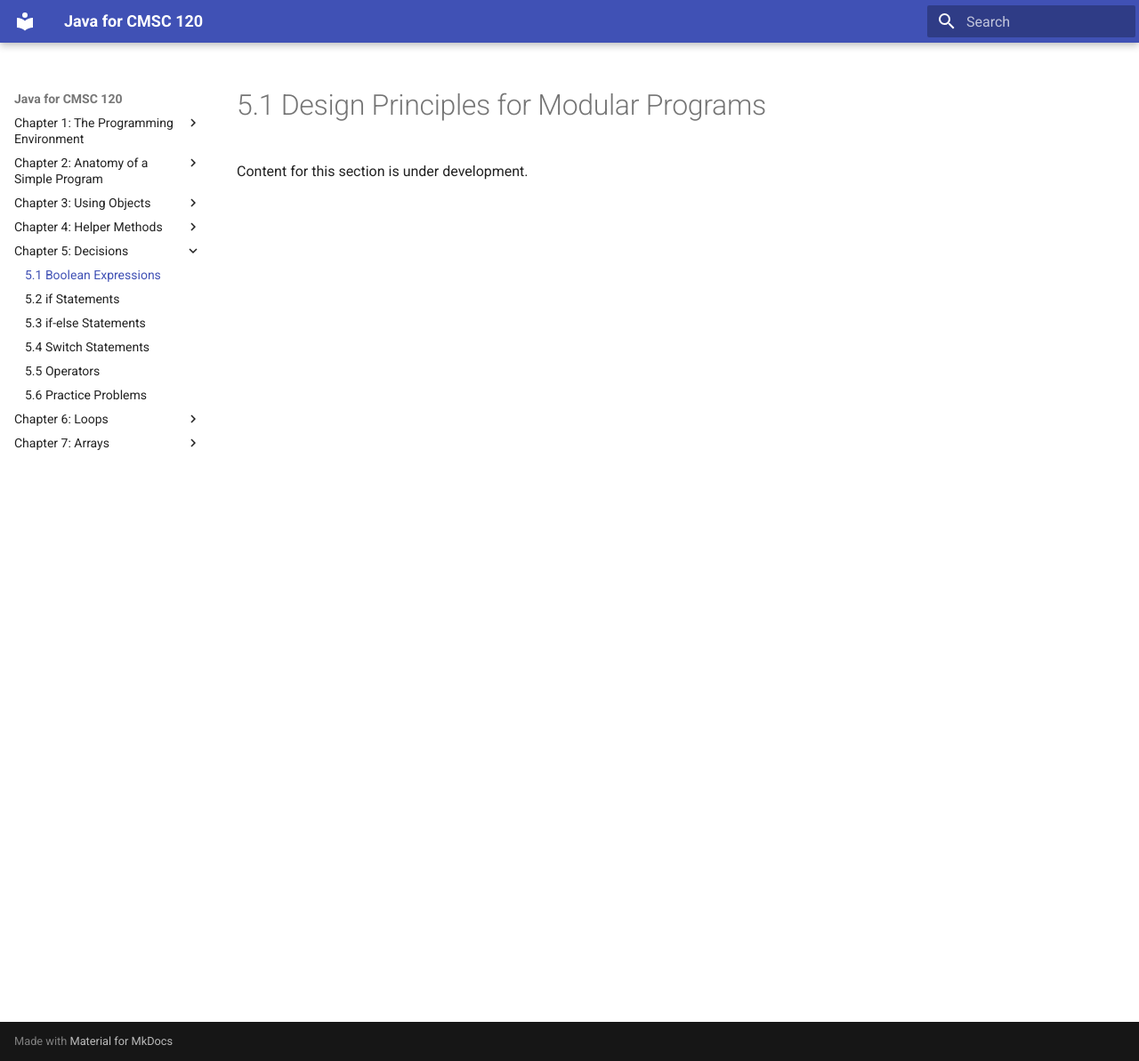
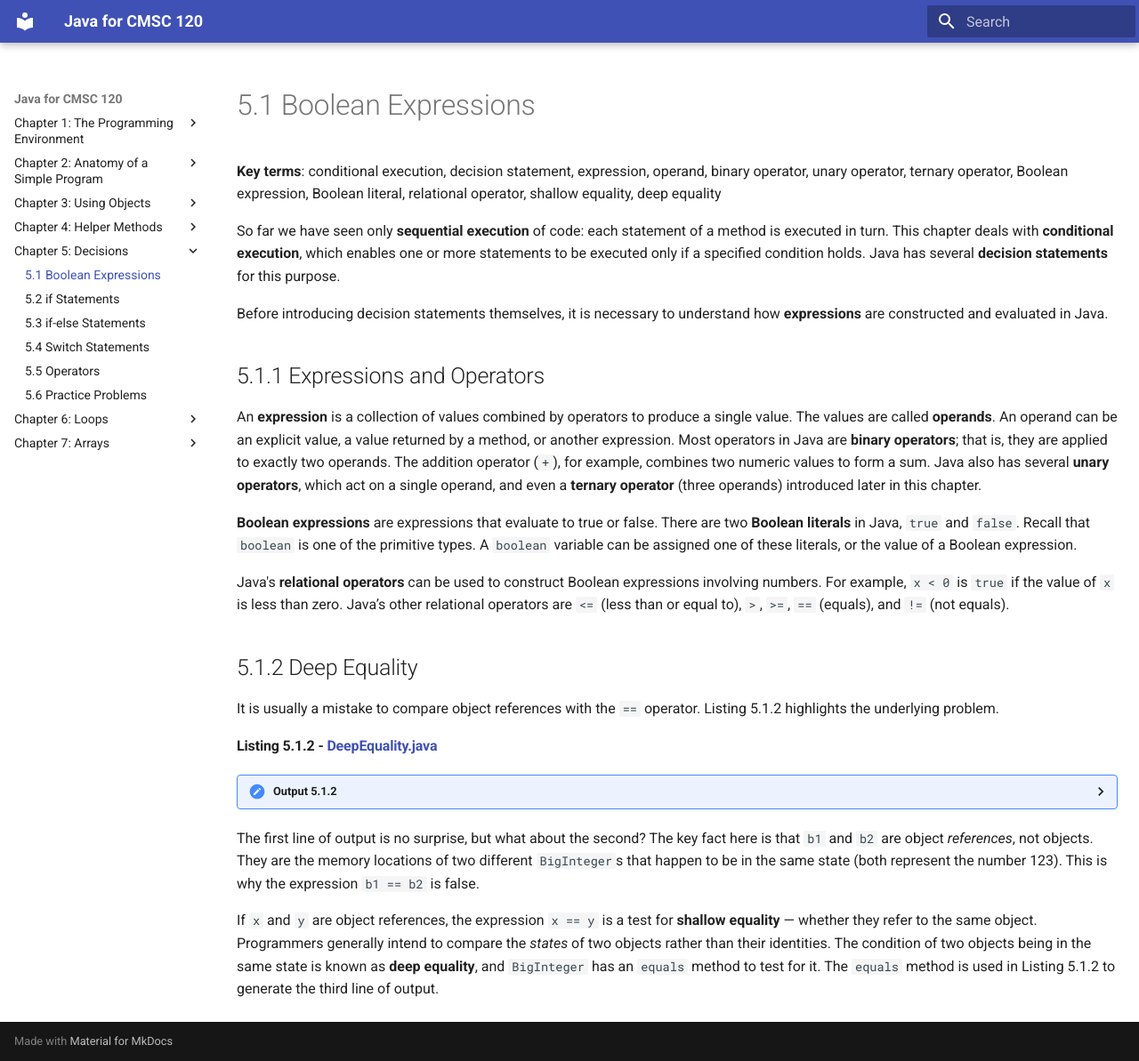
Before and after one commit to drue-coles/cmsc-120, an MkDocs documentation site: the page built from docs/chapter5/boolean-expressions.md, in a window 1280 px wide and 1193 px high. Shown: the whole window at 89% size. Built offline with MkDocs 1.6.1 and Material for MkDocs 9.7.7, drawn with Linux system fonts in a browser that asks for light colours.

Commit message:
Initial commit of 5.1

````diff
--- a/docs/chapter5/boolean-expressions.md
+++ b/docs/chapter5/boolean-expressions.md
@@ -1,3 +1,55 @@
-# 5.1 Design Principles for Modular Programs
+# 5.1 Boolean Expressions
 
-Content for this section is under development.
+**Key terms**: conditional execution, decision statement, expression, operand, binary operator,
+unary operator, ternary operator, Boolean expression, Boolean literal, relational operator,
+shallow equality, deep equality
+
+So far we have seen only **sequential execution** of code: each statement of a method is executed in
+turn. This chapter deals with **conditional execution**, which enables one or more statements to be
+executed only if a specified condition holds. Java has several **decision statements** for this
+purpose.
+
+Before introducing decision statements themselves, it is necessary to understand how
+**expressions** are constructed and evaluated in Java.
+
+## 5.1.1 Expressions and Operators
+
+An **expression** is a collection of values combined by operators to produce a single value. The
+values are called **operands**. An operand can be an explicit value, a value returned by a method,
+or another expression. Most operators in Java are **binary operators**; that is, they are applied to
+exactly two operands. The addition operator (`+`), for example, combines two numeric values to form
+a sum. Java also has several **unary operators**, which act on a single operand, and even a
+**ternary operator** (three operands) introduced later in this chapter.
+
+**Boolean expressions** are expressions that evaluate to true or false. There are two **Boolean
+literals** in Java, `true` and `false`. Recall that `boolean` is one of the primitive types. A
+`boolean` variable can be assigned one of these literals, or the value of a Boolean expression.
+
+Java's **relational operators** can be used to construct Boolean expressions involving numbers. For
+example, `x < 0` is `true` if the value of `x` is less than zero. Java’s other relational operators
+are `<=` (less than or equal to), `>`, `>=`, `==` (equals), and `!=` (not equals).
+
+## 5.1.2 Deep Equality
+
+It is usually a mistake to compare object references with the `==` operator. Listing 5.1.2
+highlights the underlying problem.
+
+#### Listing 5.1.2 - [DeepEquality.java](https://github.com/drue-coles/cmsc-120/blob/master/code/src/chap05/sect1/DeepEquality.java){:target="_blank"}
+
+??? "Output 5.1.2"
+    ```text
+    int values: 123 == 123 is true
+    BigIntegers: 123 == 123 is false
+    BigIntegers: 123.equals(123) is true
+    ```
+
+The first line of output is no surprise, but what about the second? The key fact here is that `b1`
+and `b2` are object *references*, not objects. They are the memory locations of two different
+`BigInteger`s that happen to be in the same state (both represent the number 123). This is why the
+expression `b1 == b2` is false.
+
+If `x` and `y` are object references, the expression `x == y` is a test for **shallow equality** —
+whether they refer to the same object. Programmers generally intend to compare the *states* of
+two objects rather than their identities. The condition of two objects being in the same state is
+known as **deep equality**, and `BigInteger` has an `equals` method to test for it. The `equals`
+method is used in Listing 5.1.2 to generate the third line of output.
--- a/mkdocs.yml
+++ b/mkdocs.yml
@@ -14,6 +14,7 @@ markdown_extensions:
   - admonition
   - pymdownx.details
   - pymdownx.superfences
+  - pymdownx.snippets
   - pymdownx.arithmatex:
       generic: true
 
````
